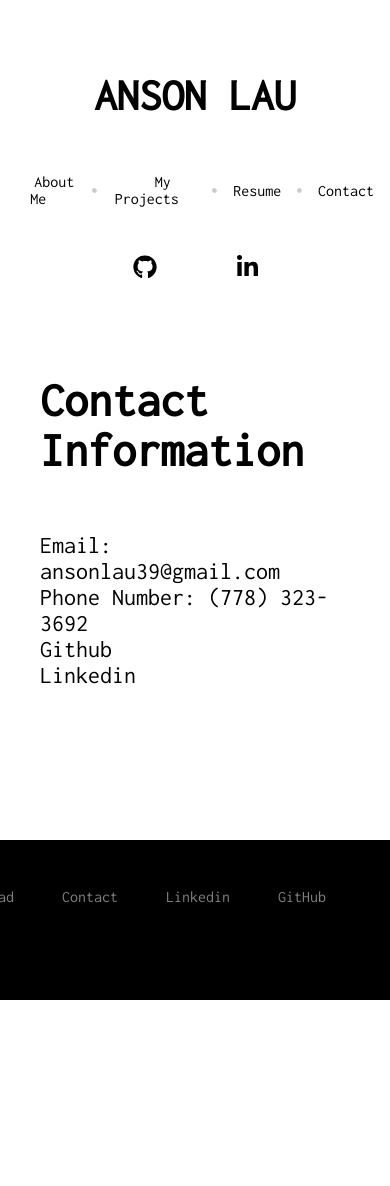
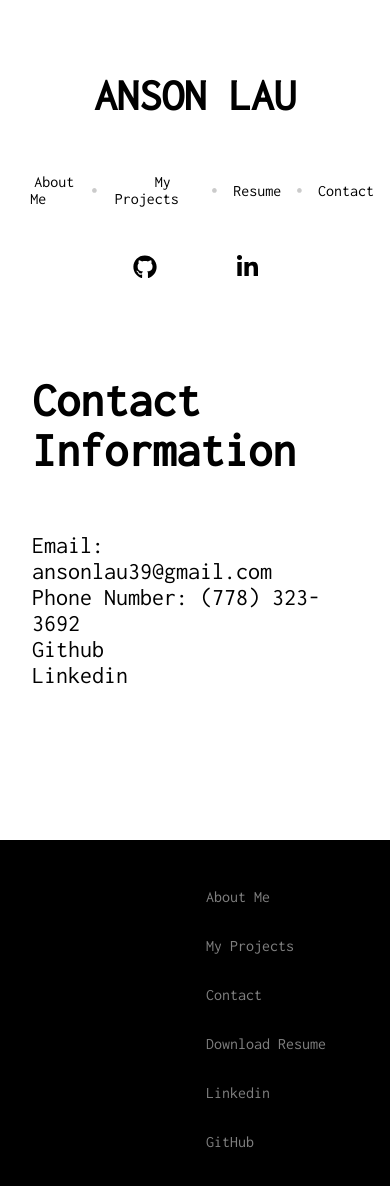
Before and after one commit to alau9/my-portfolio, a React (Create React App) app: page /contact in a window 390 px wide. Shown: the top 1186 px of the page. Before the commit the page ends 1000 px from the top, so only its background shows below. Built offline with nearby package versions, Linux system fonts and the light colour scheme.

Commit message:
added media query for mobile

```diff
--- a/src/components/footer/footer.component.jsx
+++ b/src/components/footer/footer.component.jsx
@@ -1,16 +1,28 @@
 import React from "react";
 import "./footer.styles.scss";
 
+import { Link } from "react-router-dom";
+
 const Footer = () => {
+  const openInNewTab = (url) => {
+    const newWindow = window.open(url, "_blank", "noopener,noreferrer");
+    if (newWindow) newWindow.opener = null;
+  };
   return (
     <div className="footer-container">
       <div className="footer-nav">
-        <div className="footer-items">About Me</div>
-        <div className="footer-items">My Projects</div>
+        <Link to="about">
+          <div className="footer-items">About Me</div>
+        </Link>
+        <Link to="/">
+          <div className="footer-items">My Projects</div>
+        </Link>
+        <Link to="contact">
+          <div className="footer-items">Contact</div>
+        </Link>
         <div className="footer-items">Download Resume</div>
-        <div className="footer-items">Contact</div>
-        <div className="footer-items">Linkedin</div>
-        <div className="footer-items">GitHub</div>
+        <div className="footer-items" onClick={() => openInNewTab("https://www.linkedin.com/in/anson-lau-78a040211/")}>Linkedin</div>
+        <div className="footer-items" onClick={() => openInNewTab("https://github.com/alau9")}>GitHub</div>
       </div>
     </div>
   );
--- a/src/components/footer/footer.styles.scss
+++ b/src/components/footer/footer.styles.scss
@@ -7,10 +7,18 @@
     display: flex;
     justify-content: end;
 
+    @media (max-width: 833px) {
+        height: 100%;
+      }
+
     .footer-nav{
         margin: 2rem;
         display: flex;
         flex-direction: row;
+
+        @media (max-width: 833px) {
+            flex-direction: column;
+          }
     }
 
     .footer-items{
--- a/src/pages/contact/contact.styles.scss
+++ b/src/pages/contact/contact.styles.scss
@@ -3,7 +3,11 @@
   flex-direction: column;
   margin: 2.5rem;
   font-size: 1.5rem;
+  margin-left: 9rem;
 
+  @media (max-width: 833px) {
+    margin-left: 2rem;
+  }
   .links {
     cursor: pointer;
     transition-duration: 0.2s;
--- a/src/pages/nav/nav.component.jsx
+++ b/src/pages/nav/nav.component.jsx
@@ -13,7 +13,9 @@ const Nav = () => {
   return (
     <div className="nav">
       <div className="title-container">
-        <h1>ANSON LAU</h1>
+        <Link to="/">
+          <h1>ANSON LAU</h1>
+        </Link>
       </div>
       <div className="nav-container">
         <div className="nav-items">
```
